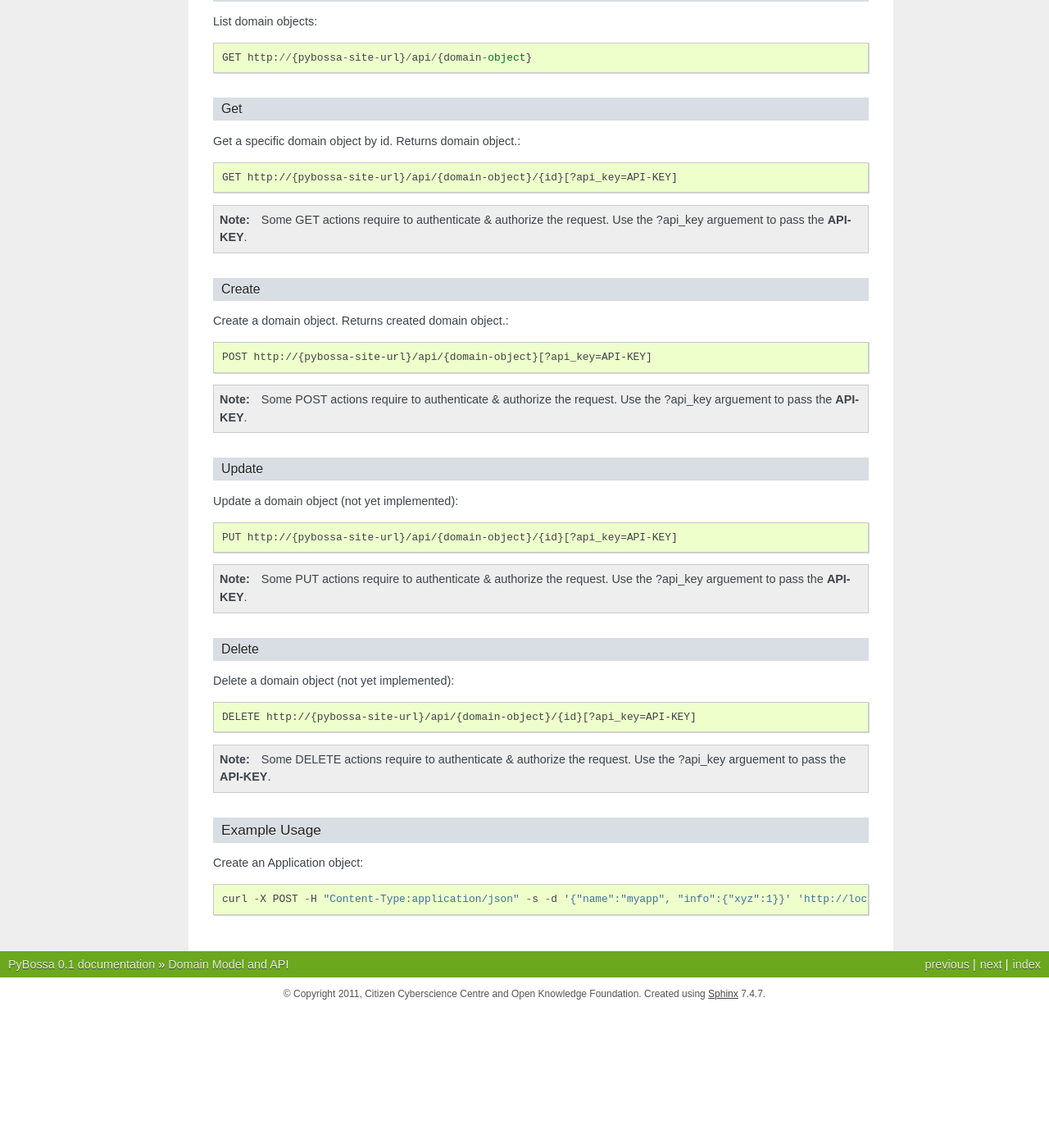
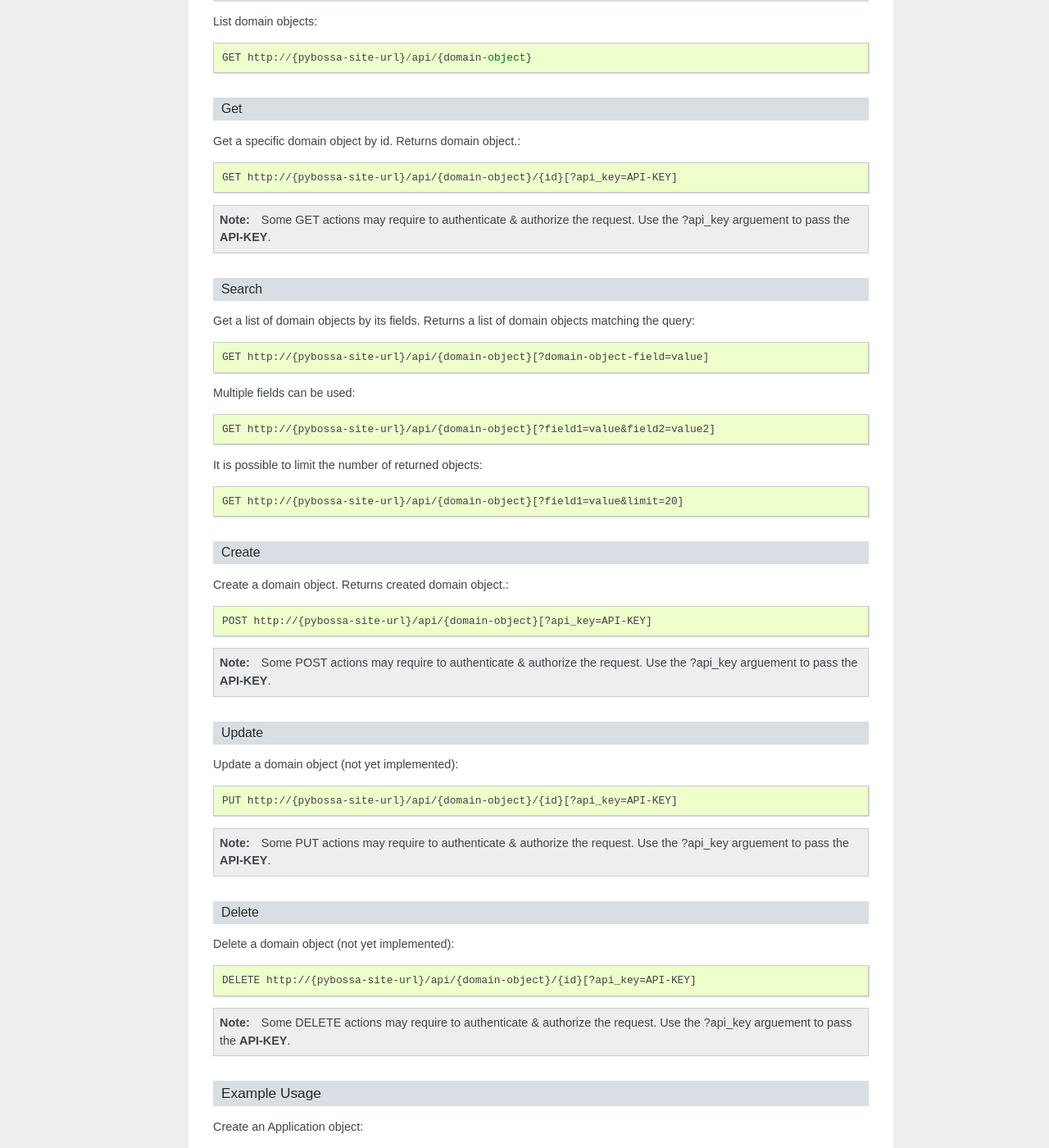
Before and after one commit to Scifabric/pybossa, a Sphinx documentation site: the page built from doc/model.rst, in a window 1280 px wide and 1400 px high, scrolled down 1682 px. Shown: the whole window at 82% size. Built offline with Sphinx 7.4.7, drawn with Linux system fonts in a browser that asks for light colours; before the commit the page ends 2914 px from its top, so only the background shows below that.

Commit message:
New documentation for the search API. Closes #82

```diff
--- a/doc/model.rst
+++ b/doc/model.rst
@@ -90,8 +90,25 @@ Get a specific domain object by id. Returns domain object.::
     GET http://{pybossa-site-url}/api/{domain-object}/{id}[?api_key=API-KEY]
 
 .. note::
-    Some GET actions require to authenticate & authorize the request. Use the
+    Some GET actions may require to authenticate & authorize the request. Use the
     ?api_key arguement to pass the **API-KEY**.
+
+Search
+~~~~~~
+
+Get a list of domain objects by its fields. Returns a list of domain objects
+matching the query::
+
+    GET http://{pybossa-site-url}/api/{domain-object}[?domain-object-field=value]
+
+Multiple fields can be used::
+
+    GET http://{pybossa-site-url}/api/{domain-object}[?field1=value&field2=value2]
+
+It is possible to limit the number of returned objects::
+
+    GET http://{pybossa-site-url}/api/{domain-object}[?field1=value&limit=20]
+
 
 Create
 ~~~~~~
@@ -101,7 +118,7 @@ Create a domain object. Returns created domain object.::
     POST http://{pybossa-site-url}/api/{domain-object}[?api_key=API-KEY]
 
 .. note::
-    Some POST actions require to authenticate & authorize the request. Use the
+    Some POST actions may require to authenticate & authorize the request. Use the
     ?api_key arguement to pass the **API-KEY**.
 
 Update
@@ -112,7 +129,7 @@ Update a domain object (not yet implemented)::
   PUT http://{pybossa-site-url}/api/{domain-object}/{id}[?api_key=API-KEY]
 
 .. note::
-    Some PUT actions require to authenticate & authorize the request. Use the
+    Some PUT actions may require to authenticate & authorize the request. Use the
     ?api_key arguement to pass the **API-KEY**.
 
 Delete
@@ -123,7 +140,7 @@ Delete a domain object (not yet implemented)::
   DELETE http://{pybossa-site-url}/api/{domain-object}/{id}[?api_key=API-KEY]
 
 .. note::
-    Some DELETE actions require to authenticate & authorize the request. Use the
+    Some DELETE actions may require to authenticate & authorize the request. Use the
     ?api_key arguement to pass the **API-KEY**.
 
 Example Usage
```
